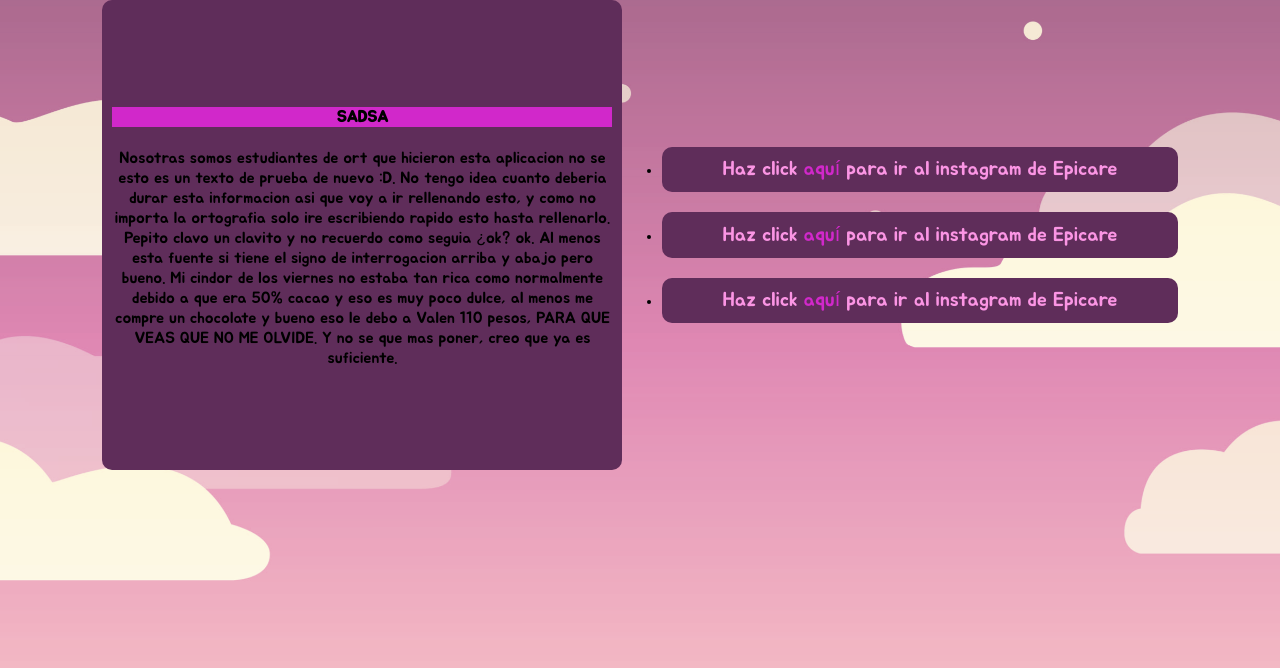
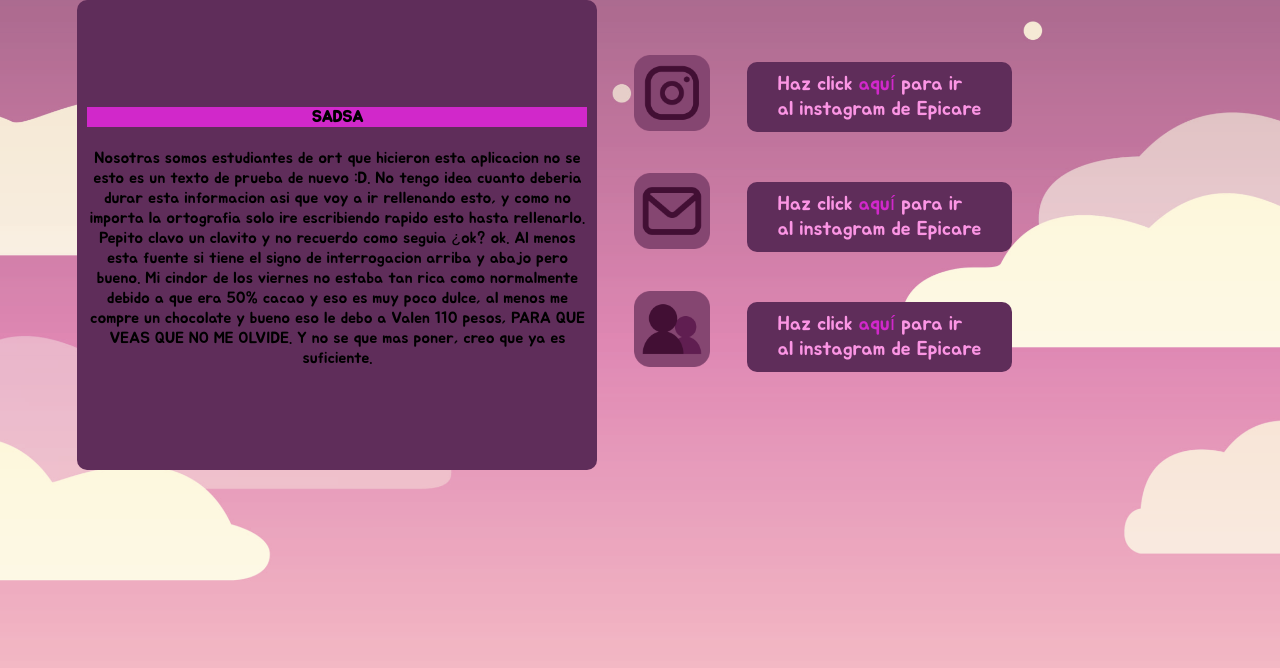
Before and after one commit to Valencua/EpiCare, a PHP site: page /AboutUs.html in a window 1280 px wide. Shown: the part 108-776 px from the top of the page. Run offline with PHP 8.4, Linux system fonts and the light colour scheme.

Commit message:
About Us Icons + fixes

```diff
--- a/workspace/Sitio/html/AboutUs.html
+++ b/workspace/Sitio/html/AboutUs.html
@@ -36,11 +36,19 @@
 
         <section>
             <article style="display: flex; flex-wrap:wrap;" class="Social">
+                <article class="icons" style="padding:0px;">
+                    <ul style="list-style: none;">
+                        <li><img src="Icono Instagram.png" class="socials"></li>
+                        <li><img src="Icono de gmal.png" class="socials"></li>
+                        <li><img src="Icono de grupo.png" class="socials"></li>
+                    </ul>
+                </article>
                 <article class="Instagram">
-                    <ul>
-                        <li><p style="background-color: #5F2D5A; padding:2% 60px; color:#FB95E4; border-radius: 10px; font-size: 20px;" >Haz click <a style="text-decoration: none; color:#D128CA;" href="https://www.figma.com/file/Jaqja2uFVlnKt1IayIEreT/Pantallas-Defnitivas-PROYECTO?type=design&node-id=0-1&mode=design&t=y4YM0NIwPxiyQdPd-0">aquí</a> para ir al instagram de Epicare</p></li>
-                        <li><p style="background-color: #5F2D5A; padding:2% 60px; color:#FB95E4; border-radius: 10px; font-size: 20px;" >Haz click <a style="text-decoration: none; color:#D128CA;" href="https://www.figma.com/file/Jaqja2uFVlnKt1IayIEreT/Pantallas-Defnitivas-PROYECTO?type=design&node-id=0-1&mode=design&t=y4YM0NIwPxiyQdPd-0">aquí</a> para ir al instagram de Epicare</p></li>
-                        <li><p style="background-color: #5F2D5A; padding:2% 60px; color:#FB95E4; border-radius: 10px; font-size: 20px;" >Haz click <a style="text-decoration: none; color:#D128CA;" href="https://www.figma.com/file/Jaqja2uFVlnKt1IayIEreT/Pantallas-Defnitivas-PROYECTO?type=design&node-id=0-1&mode=design&t=y4YM0NIwPxiyQdPd-0">aquí</a> para ir al instagram de Epicare</p></li>
+
+                    <ul style="list-style: none;">
+                        <li><p class="ig" >Haz click <a style="text-decoration: none; color:#D128CA;" href="https://www.figma.com/file/Jaqja2uFVlnKt1IayIEreT/Pantallas-Defnitivas-PROYECTO?type=design&node-id=0-1&mode=design&t=y4YM0NIwPxiyQdPd-0">aquí</a> para ir al instagram de Epicare</p></li>
+                        <li><p class="ig" >Haz click <a style="text-decoration: none; color:#D128CA;" href="https://www.figma.com/file/Jaqja2uFVlnKt1IayIEreT/Pantallas-Defnitivas-PROYECTO?type=design&node-id=0-1&mode=design&t=y4YM0NIwPxiyQdPd-0">aquí</a> para ir al instagram de Epicare</p></li>
+                        <li><p class="ig">Haz click <a style="text-decoration: none; color:#D128CA;" href="https://www.figma.com/file/Jaqja2uFVlnKt1IayIEreT/Pantallas-Defnitivas-PROYECTO?type=design&node-id=0-1&mode=design&t=y4YM0NIwPxiyQdPd-0">aquí</a> para ir al instagram de Epicare</p></li>
                     </ul>
                 </article>
 
--- a/workspace/Sitio/html/styles.css
+++ b/workspace/Sitio/html/styles.css
@@ -248,6 +248,20 @@ body{
   display:flex;
   cursor:pointer;
 }
+.ig{
+  background-color: #5F2D5A;
+  padding:10px 30px;
+  color:#FB95E4;
+  border-radius: 10px;
+  font-size: 20px;
+  width: 45%;
+  margin-bottom:50px;
+}
+.socials{
+  width: 76px;
+  margin:-3px;
+  margin-bottom:40px;
+}
 
 #cerrar img{
   width:40px;
```
Also changed, not shown: workspace/Sitio/html/Icono Instagram.png (added), workspace/Sitio/html/Icono de gmal.png (added), workspace/Sitio/html/Icono de grupo.png (added).
